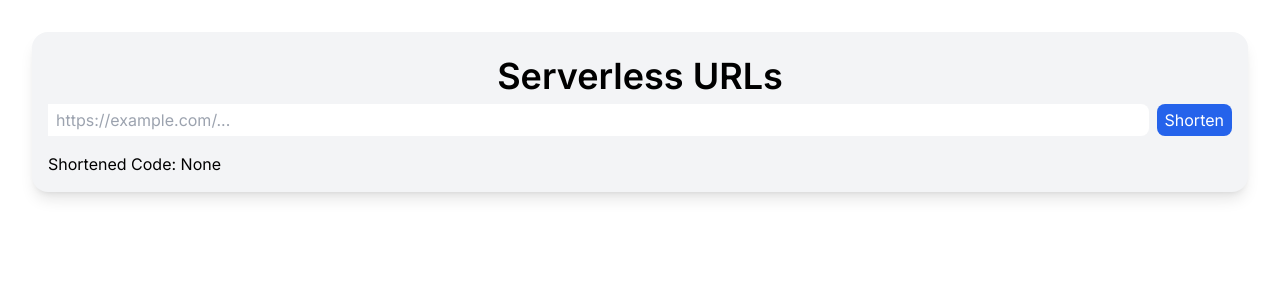
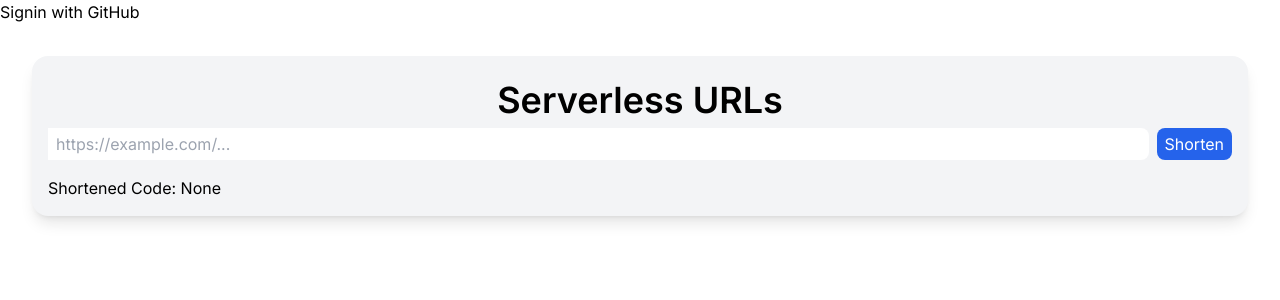
Before and after one commit to perrys25/ServerlessURLs, a Next.js app: page / in a window 1280 px wide. Shown: the top 300 px of the page. Built offline with nearby package versions, Linux system fonts and the light colour scheme.

Commit message:
Implement basic authentication

```diff
--- a/package.json
+++ b/package.json
@@ -18,6 +18,7 @@
     "@fortawesome/react-fontawesome": "^0.2.2",
     "is-url-http": "^2.3.8",
     "next": "14.1.0",
+    "next-auth": "^5.0.0-beta.19",
     "react": "^18",
     "react-dom": "^18"
   },
--- /dev/null
+++ b/src/app/api/auth/[...nextauth]/route.ts
@@ -0,0 +1,3 @@
+import { handlers } from "@/auth"
+export const { GET, POST } = handlers
+export const runtime = "edge" // optional
--- a/src/app/layout.tsx
+++ b/src/app/layout.tsx
@@ -1,8 +1,8 @@
 // import type { Metadata } from "next";
-import { Inter } from "next/font/google";
+import {Inter} from "next/font/google";
 import './global.css'
 
-const inter = Inter({ subsets: ["latin"] });
+const inter = Inter({subsets: ["latin"]});
 
 // export const metadata: Metadata = {
 //   title: "Create Next App",
@@ -15,6 +15,7 @@
     children: React.ReactNode;
 }>) {
     return (
+
             <html lang="en">
             <body className={inter.className}>{children}</body>
             </html>
--- a/src/app/page.tsx
+++ b/src/app/page.tsx
@@ -1,6 +1,7 @@
 "use client";
 
 import React, {FormEvent} from "react";
+import {SignIn} from "@/components/sign-in";
 
 export default function Home() {
     const [code, setCode] = React.useState<string>();
@@ -25,6 +26,7 @@
     return (
         <>
             <div className="max-w-7xl mx-auto">
+                <SignIn/>
                 <div className="m-8 bg-gray-100 shadow-lg rounded-2xl p-4 flex flex-col">
                     <h1 className="mx-auto p-2 font-semibold text-4xl">Serverless URLs</h1>
                     <form className="flex flex-col md:flex-row md:space-x-2 space-y-2 md:space-y-0" onSubmit={onSubmit}>
--- /dev/null
+++ b/src/auth.ts
@@ -0,0 +1,6 @@
+import NextAuth from "next-auth"
+import GitHub from "next-auth/providers/github"
+
+export const { handlers, signIn, signOut, auth } = NextAuth({
+    providers: [GitHub],
+})
--- /dev/null
+++ b/src/components/sign-in.tsx
@@ -0,0 +1,14 @@
+import { signIn } from "@/auth"
+
+export function SignIn() {
+    return (
+        <form
+            action={async () => {
+                "use server"
+                await signIn("github")
+            }}
+        >
+            <button type="submit">Signin with GitHub</button>
+        </form>
+    )
+}
```
Also changed, not shown: 1 other file (tests, documents, lock files or other folders). Lines whose indentation alone changed are shown as unchanged.
